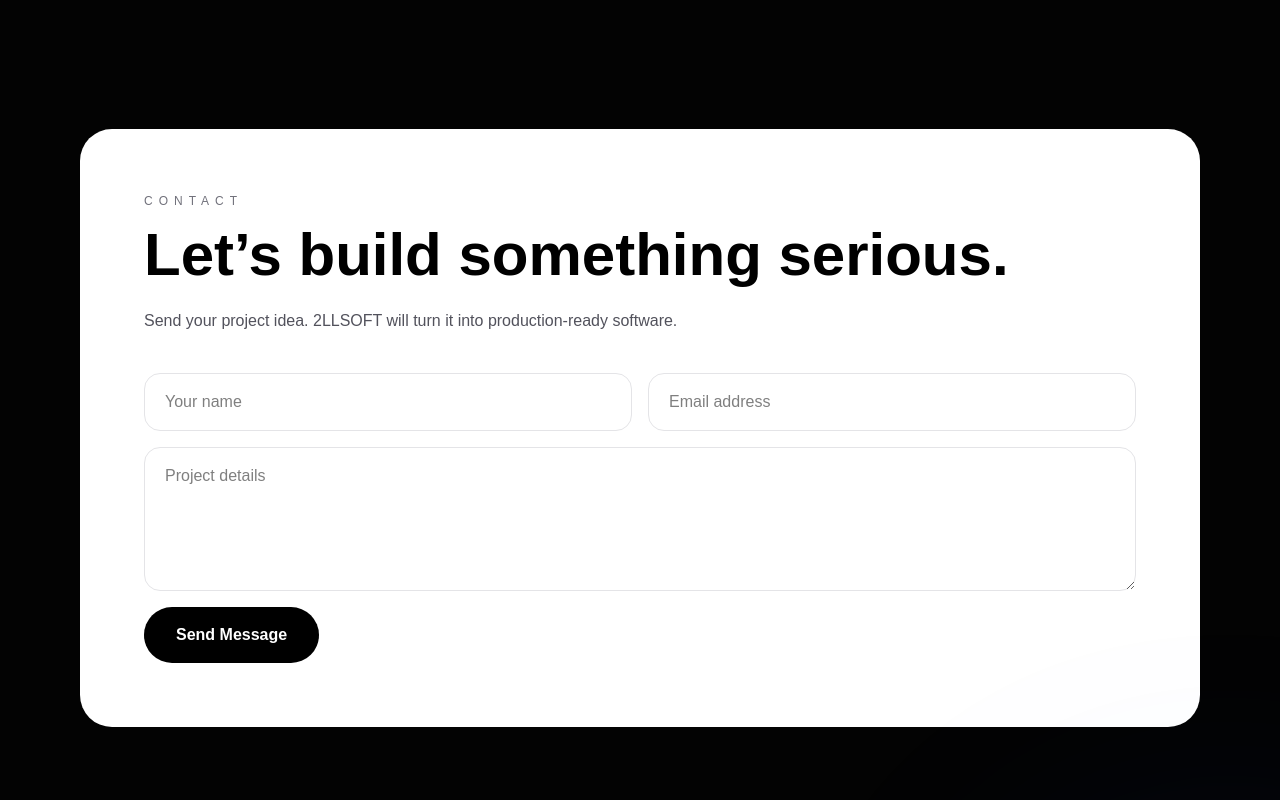
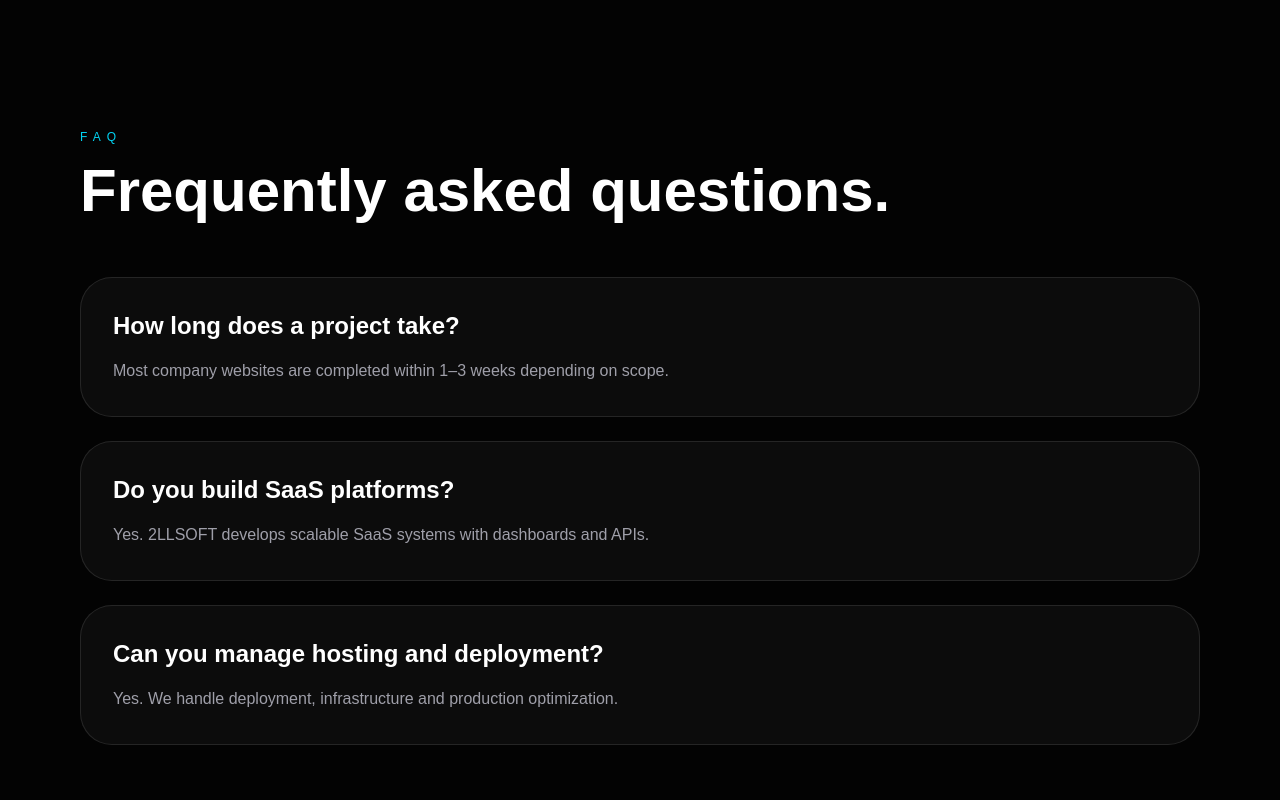
Before and after one commit to 2LLSOFT/2llsoft-clean, a Next.js app: page / in a window 1280 px wide. Shown: the part 6220-7020 px from the top of the page. Built offline with nearby package versions, Linux system fonts and the light colour scheme.

Commit message:
add faq section

```diff
--- a/app/page.tsx
+++ b/app/page.tsx
@@ -11,6 +11,7 @@ import Technologies from "@/sections/Technologies";
 import Pricing from "@/sections/Pricing";
 import CTA from "@/sections/CTA";
 import Contact from "@/sections/Contact";
+import FAQ from "@/sections/FAQ";
 
 export default function Home() {
   return (
@@ -39,6 +40,8 @@ export default function Home() {
 
       <CTA />
 
+      <FAQ />
+
       <Contact />
 
       <Footer />
--- /dev/null
+++ b/sections/FAQ.tsx
@@ -0,0 +1,45 @@
+const faq = [
+  {
+    question: "How long does a project take?",
+    answer: "Most company websites are completed within 1–3 weeks depending on scope.",
+  },
+  {
+    question: "Do you build SaaS platforms?",
+    answer: "Yes. 2LLSOFT develops scalable SaaS systems with dashboards and APIs.",
+  },
+  {
+    question: "Can you manage hosting and deployment?",
+    answer: "Yes. We handle deployment, infrastructure and production optimization.",
+  },
+];
+
+export default function FAQ() {
+  return (
+    <section className="bg-[#030303] px-6 py-24 text-white md:px-20">
+      <p className="text-xs uppercase tracking-[0.5em] text-cyan-400">
+        FAQ
+      </p>
+
+      <h2 className="mt-4 text-4xl font-black md:text-6xl">
+        Frequently asked questions.
+      </h2>
+
+      <div className="mt-14 space-y-6">
+        {faq.map((item) => (
+          <div
+            key={item.question}
+            className="rounded-[2rem] border border-white/10 bg-white/[0.04] p-8"
+          >
+            <h3 className="text-2xl font-bold">
+              {item.question}
+            </h3>
+
+            <p className="mt-4 leading-relaxed text-zinc-400">
+              {item.answer}
+            </p>
+          </div>
+        ))}
+      </div>
+    </section>
+  );
+}
```
